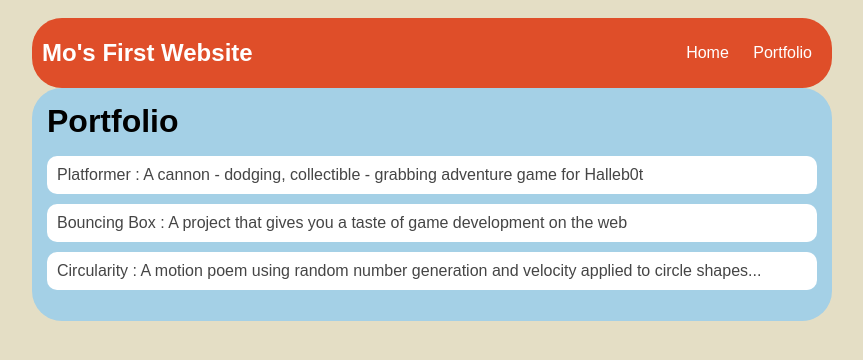
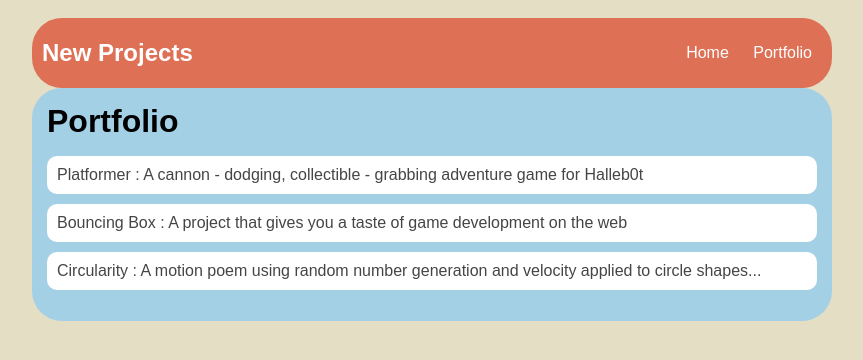
Before and after one commit to Mo-Ayyad/Mo-Ayyad.github.io, a plain HTML site: page portfolio.html in a window 1280 px wide. Shown: the whole page, without its empty margins (208-1071 px from the left). Drawn offline with Linux system fonts and the light colour scheme.

Commit message:
Changed title

```diff
--- a/portfolio.html
+++ b/portfolio.html
@@ -2,7 +2,7 @@
 <html>
 
 <head>
-    <title>Mo's First Website</title>
+    <title>New Projects</title>
     <style type="text/css">
         body {
             background: rgb(228, 222, 197);
@@ -22,7 +22,7 @@
 
         /* navigation menu */
         nav {
-            background: rgb(223, 78, 41);
+            background: rgb(222, 112, 85);
             margin: 0 auto;
             display: flex;
             padding: 10px;
@@ -87,7 +87,7 @@
 <body>
     <div id="all-contents">
         <nav>
-            <h1>Mo's First Website</h1>
+            <h1>New Projects</h1>
             <ul id="nav-ul">
                 <li class="nav-li">
                     <a class="nav-a" href="index.html">Home</a>
```
